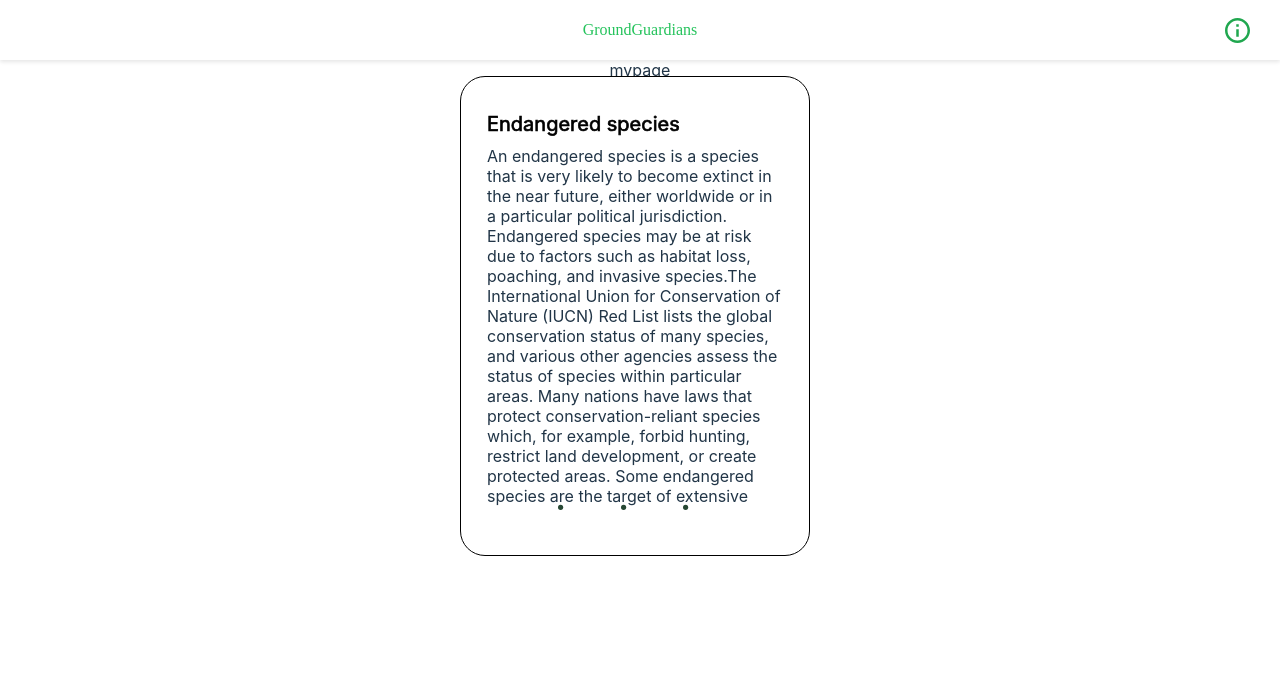
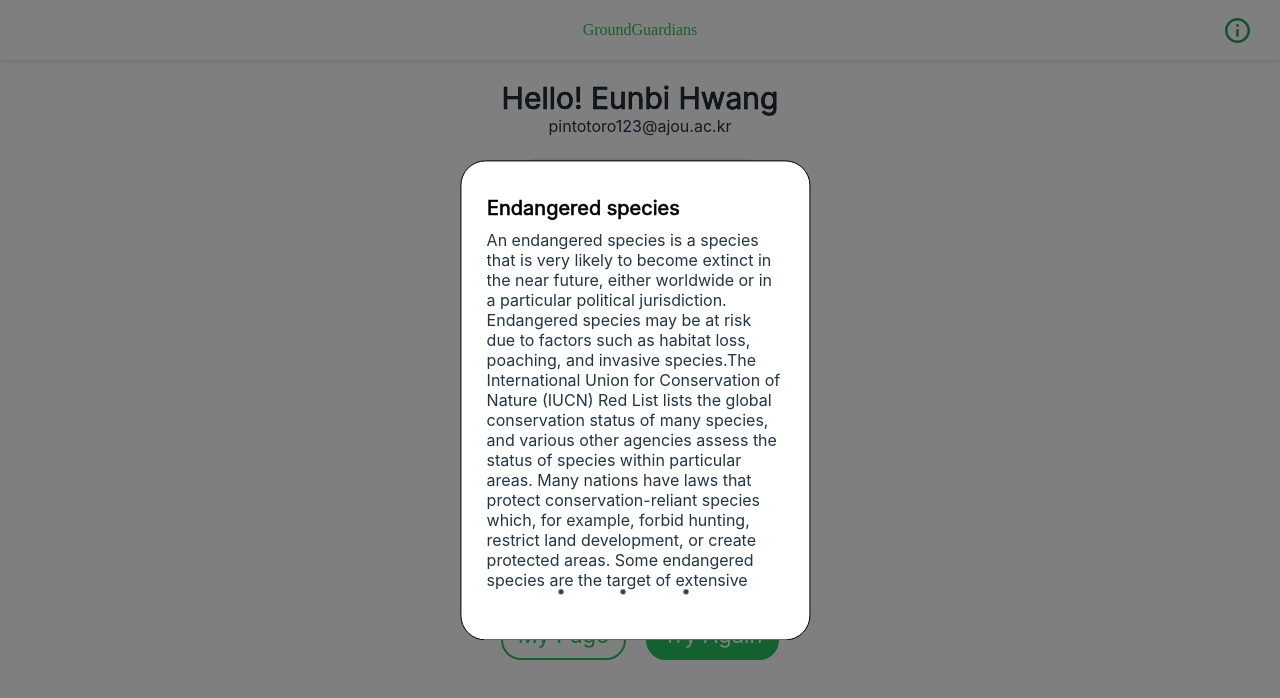
Before and after one commit to GroundGuardians/GG_FE, a React (Vite) app: page /mypage in a window 1280 px wide. Both pictures are taken after a click on the picture 1237 px from the left and 30 px from the top of the page. Shown: the top 698 px of the page. Built offline with nearby package versions, Linux system fonts and the light colour scheme; a web font is replaced by a local one; what emotion-reset would draw is missing.

Commit message:
feat/#34: 모달 활성화상태일 때 배경 어둡게

```diff
--- a/src/commons/Header.tsx
+++ b/src/commons/Header.tsx
@@ -6,13 +6,21 @@ import Info from "../pages/Info";
 const Header = () => {
   const [modalOpen, setModalOpen] = useState(false);
 
+  const toggleModal = () => {
+    setModalOpen(!modalOpen);
+  };
+
   return (
     <>
       <HeaderWrapper>
         GroundGuardians
-        <InfoIcon src={InfoIc} onClick={() => setModalOpen(!modalOpen)} />
+        <InfoIcon src={InfoIc} onClick={toggleModal} />
       </HeaderWrapper>
-      <ModalWrapper>{modalOpen && <Info />}</ModalWrapper>
+      {modalOpen && (
+        <ModalBackdrop onClick={toggleModal}>
+          <Info />
+        </ModalBackdrop>
+      )}
     </>
   );
 };
@@ -37,11 +45,17 @@ const HeaderWrapper = styled.div`
 const InfoIcon = styled.img`
   position: absolute;
   right: 30px;
+
+  cursor: pointer; /* 마우스를 가져다 대면 포인터 모양이 됨 */
 `;
 
-const ModalWrapper = styled.div`
-  position: absolute;
-  top: 50px;
+const ModalBackdrop = styled.div`
+  position: fixed;
+  inset: 0;
+  z-index: 999;
+  display: flex;
+  align-items: center;
+  justify-content: center;
 
-  /* 임의로 */
+  background-color: rgb(0 0 0 / 50%); /* 어두운 배경 */
 `;
--- a/src/pages/Info.tsx
+++ b/src/pages/Info.tsx
@@ -19,7 +19,13 @@ const Info = () => {
 export default Info;
 
 const InfoWrapper = styled.div`
+  position: fixed;
+  top: 50%;
+  left: 50%;
+  z-index: 999;
   display: flex;
   align-items: center;
   justify-content: center;
+
+  transform: translate(-50%, -50%);
 `;
--- a/src/pages/MyPage.tsx
+++ b/src/pages/MyPage.tsx
@@ -1,5 +1,68 @@
+import styled from "@emotion/styled";
+import CardIc from "../assets/unknownCard.svg";
+import { CommonButton, ButtonRowWrapper } from "../commons/Button";
+import { useNavigate } from "react-router-dom";
+
 const MyPage = () => {
-  return <div>mypage</div>;
+  const navigate = useNavigate();
+  return (
+    <>
+      <Username>Hello! Eunbi Hwang</Username>
+      <Email>pintotoro123@ajou.ac.kr</Email>
+      <UnknownCardWrapper>
+        <img src={CardIc} />
+        <AnimalNameText>Pouch Voyager</AnimalNameText>
+      </UnknownCardWrapper>
+      <ButtonRowWrapper>
+        <CommonButton
+          isGreen={false}
+          isSurvey={false}
+          onClick={() => navigate("/mypage")}
+        >
+          My Page
+        </CommonButton>
+        <CommonButton
+          isGreen={true}
+          isSurvey={false}
+          onClick={() => navigate("/survey/1")}
+        >
+          Try Again
+        </CommonButton>
+      </ButtonRowWrapper>
+    </>
+  );
 };
 
 export default MyPage;
+
+const Username = styled.div`
+  margin-top: 20px;
+  -webkit-text-stroke-width: 0.5pt;
+  -webkit-text-stroke-color: #000;
+
+  font-size: 30px;
+`;
+
+const Email = styled.div`
+  margin-bottom: 12px;
+
+  font-size: 16px;
+`;
+const UnknownCardWrapper = styled.div`
+  position: relative;
+  display: flex;
+  justify-content: center;
+  width: 290px;
+  height: 434px;
+  margin-bottom: 28px;
+`;
+
+const AnimalNameText = styled.p`
+  position: absolute;
+  bottom: 160px;
+
+  color: #898989;
+  font-size: 24px;
+  -webkit-text-stroke-width: 0.5pt;
+  -webkit-text-stroke-color: #898989;
+`;
```
